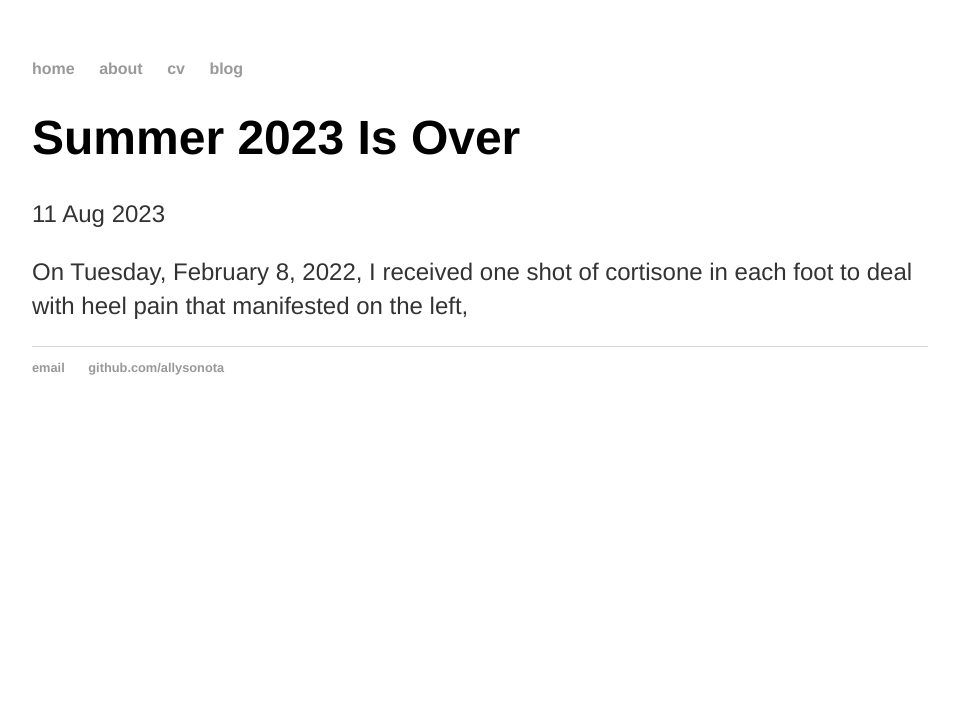
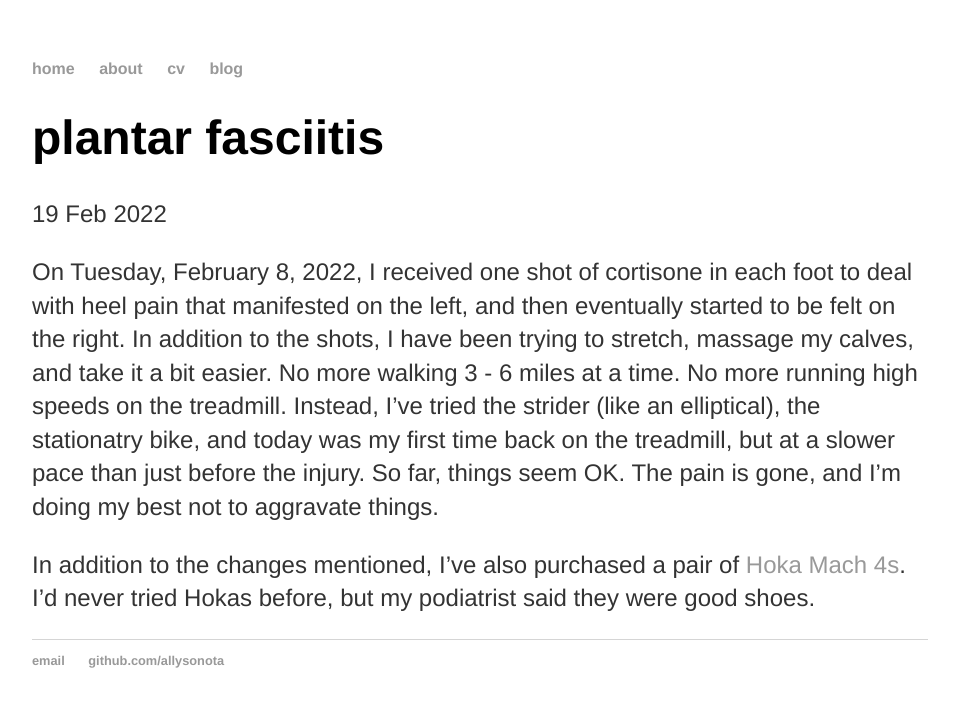
Before and after one commit to allysonota/allysonota.github.io, a Jekyll site: the page built from _posts/2023-08-11-summer-2023-is-over.md, in a window 1280 px wide. Shown: the top 707 px of the page, without its empty margins (160-1119 px from the left). Built offline with Jekyll 4.4.1, drawn with Linux system fonts in a browser that asks for light colours; our own code applies the rules of GitHub Pages for plain Markdown files.

Commit message:
Update 2023-08-11-summer-2023-is-over.md

```diff
--- a/_posts/2023-08-11-summer-2023-is-over.md
+++ b/_posts/2023-08-11-summer-2023-is-over.md
@@ -1,2 +1,8 @@
+---
+layout: post
+title: "plantar fasciitis"
+date: 2022-02-19
+---
+On Tuesday, February 8, 2022, I received one shot of cortisone in each foot to deal with heel pain that manifested on the left, and then eventually started to be felt on the right. In addition to the shots, I have been trying to stretch, massage my calves, and take it a bit easier. No more walking 3 - 6 miles at a time. No more running high speeds on the treadmill. Instead, I've tried the strider (like an elliptical), the stationatry bike, and today was my first time back on the treadmill, but at a slower pace than just before the injury. So far, things seem OK. The pain is gone, and I'm doing my best not to aggravate things.
 
-On Tuesday, February 8, 2022, I received one shot of cortisone in each foot to deal with heel pain that manifested on the left,
+In addition to the changes mentioned, I've also purchased a pair of <a href="https://www.hoka.com/en/us/search/?q=mach+4+women&lang=en_US" target="_blank">Hoka Mach 4s</a>. I'd never tried Hokas before, but my podiatrist said they were good shoes.
```
